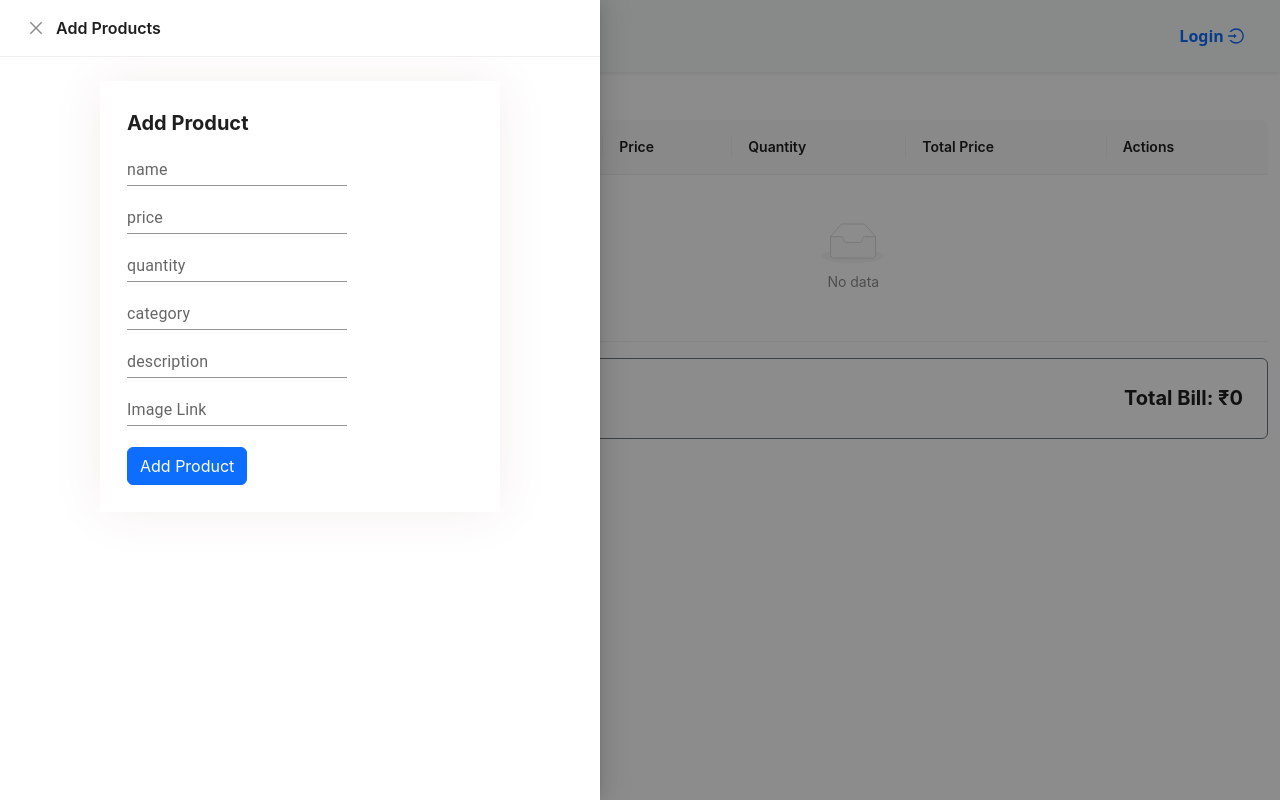
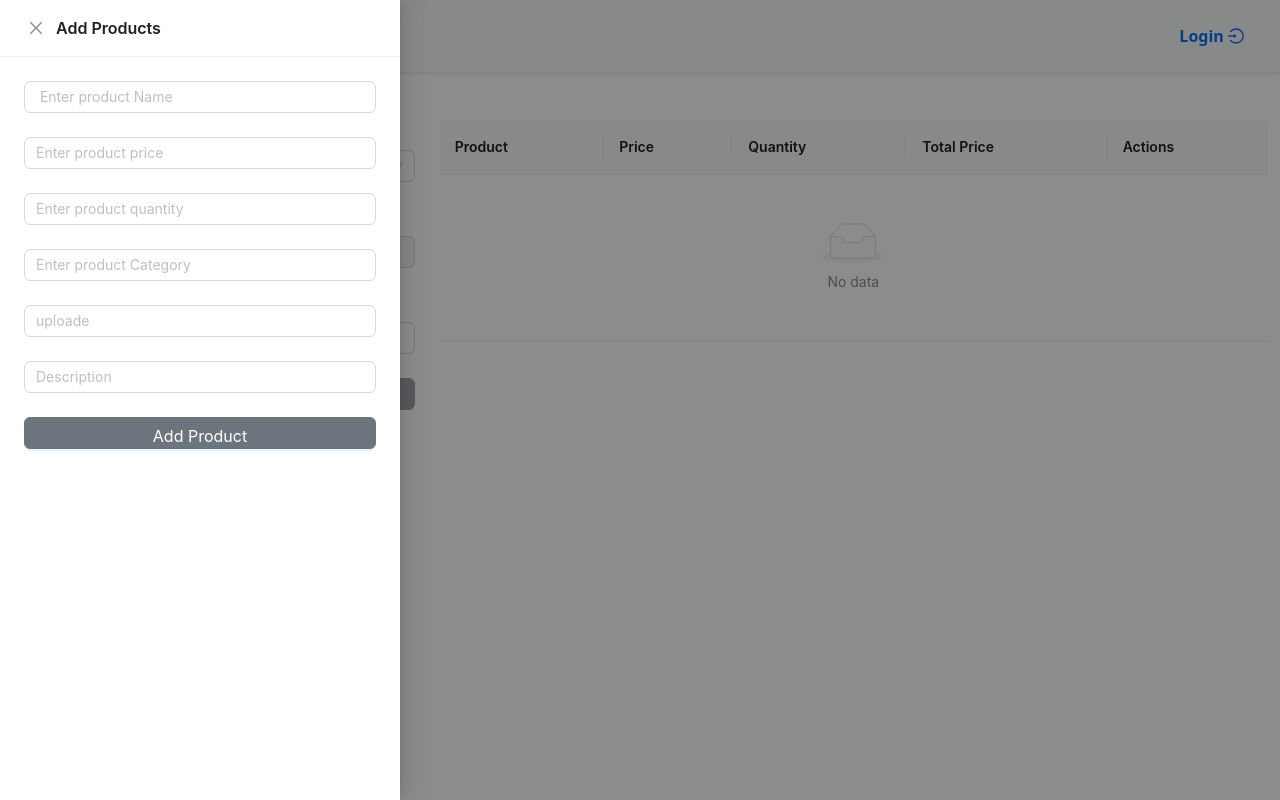
Before and after one commit to sachindangi942/E-com-web-admin, a React (Create React App) app in the folder Frentend/: page /billing in a window 1280 px wide. Both pictures are taken after a click on the button "Add Products". Built offline with nearby package versions, Linux system fonts and the light colour scheme.

Commit message:
work on billing component

```diff
--- a/Frentend/src/Redux/Fetures/BillingSlice.js
+++ b/Frentend/src/Redux/Fetures/BillingSlice.js
@@ -7,7 +7,7 @@ const BillingSlice = createSlice({
     },
     reducers:{
         BillData:((state,actions)=>{
-            const ProductExists =  state.Product.some(product=> product._id === actions.payload._id);
+            const ProductExists =  state.Product.some(product=> product._key === actions.payload.key);
             if(!ProductExists){
                 state.Product.push(actions.payload);
             }
--- a/Frentend/src/components/MyForms/MyForms.js
+++ b/Frentend/src/components/MyForms/MyForms.js
@@ -1,38 +1,37 @@
 // import { Form, Input, Select } from "antd";
 
 // export const MyForms = ({ form, fields, onFinish, children }) => {
-
 //   return (
 //     <Form form={form} onFinish={onFinish} layout="vertical" name="dynamicForm">
-//       {fields.map((field, index) => (
-//         <Form.Item
-//           key={index}
-//           label={field.label}
-//           name={field.name}
-//           rules={field.rules}
-//         >
-//           {field.type === "select" ? (
-//             <Select
-//               placeholder={field.placeholder}
-//               showSearch={field.showSearch}
-//               filterOption={field.filterOption}
-//             >
-//               {field.options.map((option) => (
-//                 <Select.Option key={option.value} value={option.value}>
-//                   {option.label}
-//                 </Select.Option>
-//               ))}
-//             </Select>
-//           ) : (
-//             <Input placeholder={field.placeholder} />
-//           )}
-//         </Form.Item>
-//       ))}
+//       {fields.map((field, index) => {
+//         return (
+//           <Form.Item key={index} label={field.label} name={field.name} rules={field.rules}>
+//             {field.type === "select" ? (
+//               <Select placeholder={field.placeholder}
+//                 showSearch={field.showSearch}
+//                 filterOption={field.filterOption}
+//                 onChange={field.onChange}
+//                 disabled={field.disabled}
+//               >
+//                 {field.options?.map((option) => (
+//                   <Select.Option key={option.value} value={option.value}>
+//                     {option.label}
+//                   </Select.Option>
+//                 ))}
+//               </Select>
+//             ) : (
+//               <Input
+//                 placeholder={field.placeholder}
+//                 disabled={field.disabled}
+//               />
+//             )}
+//           </Form.Item>
+//         );
+//       })}
 //       <Form.Item>{children}</Form.Item>
 //     </Form>
 //   );
 // };
-
 
 
 
@@ -41,13 +40,11 @@ import { Form, Input, Select } from "antd";
 export const MyForms = ({ form, fields, onFinish, children }) => {
   return (
     <Form form={form} onFinish={onFinish} layout="vertical" name="dynamicForm">
-      {fields.map((field, index) => {
-        // console.log(`Field Name: ${field.name}`, "Options:", field.options);
-
-        return (
+      {fields.map((field, index) => (
         <Form.Item key={index} label={field.label} name={field.name} rules={field.rules}>
           {field.type === "select" ? (
-              <Select placeholder={field.placeholder}
+            <Select
+              placeholder={field.placeholder}
               showSearch={field.showSearch}
               filterOption={field.filterOption}
               onChange={field.onChange}
@@ -59,15 +56,21 @@ export const MyForms = ({ form, fields, onFinish, children }) => {
                 </Select.Option>
               ))}
             </Select>
+          ) : field.type === "textarea" ? (
+            <Input.TextArea
+              placeholder={field.placeholder}
+              disabled={field.disabled}
+              rows={field.rows || 4} // Optional: Rows can be customized
+            />
           ) : (
             <Input
+              type={field.type || "text"}  // 👈 Type dynamically set kiya
               placeholder={field.placeholder}
               disabled={field.disabled}
             />
           )}
         </Form.Item>
-        );
-      })}
+      ))}
       <Form.Item>{children}</Form.Item>
     </Form>
   );
--- a/Frentend/src/components/MyNavbars/HeaderNav.js
+++ b/Frentend/src/components/MyNavbars/HeaderNav.js
@@ -138,7 +138,7 @@ function HeaderNav() {
         onClose={closeDrawer}
         open={isDrawerVisible}
         className="fw-bold"
-        width={drawerPlacement === "left" ? 600 : 300}
+        width={drawerPlacement === "left" ? 400 : 300}
       >
         {drawerPlacement === "right" ?
           <>
--- a/Frentend/src/components/Products/AddProduct.js
+++ b/Frentend/src/components/Products/AddProduct.js
@@ -1,37 +1,139 @@
-import { Button } from "react-bootstrap";
-import MyInput from "../MyInputs/MyInput"
-import { useState } from "react";
+// import { Button } from "react-bootstrap";
+// import MyInput from "../MyInputs/MyInput"
+// import { useState } from "react";
+// import axios from "axios";
+// import { DOMAIN } from "../MyForms/Configs";
+// import AddProduct_val from "../../Validations/AddProduct_val";
+// import { useDispatch, useSelector } from "react-redux";
+// import { hideloading, showloading } from "../../Redux/AlertSclice";
+
+// const AddProduct = () => {
+//     const token = useSelector((state) => state.auth.token)
+//     const dispatch = useDispatch();
+//     const [userData, setUsrData] = useState({});
+//     const [err, setErr] = useState();
+
+//     const onChangeData = ({ id, value }) => {
+//         setErr("")
+//         setUsrData((lastValue) => {
+//             lastValue[id] = value
+//             return lastValue
+//         })
+//     }
+//     const AddProduct = async (e) => {
+//         const Token = JSON.parse(token);
+//         try {
+//             const { error, value } = AddProduct_val({ data: userData });
+//             if (error) {
+//                 const errObj = {};
+//                 error.details.forEach(obj => {
+//                     errObj[obj.path] = obj.message;
+
+//                 })
+//                 return setErr(errObj);
+//             }
+//             setErr({})
+//             dispatch(showloading())
+//             await axios.post(`${DOMAIN}products/addProducts`, value, {
+//                 headers: {
+//                     Authorization: `Bearer ${Token}`
+//                 }
+//             })
+//             dispatch(hideloading());
+//             alert("Successfull Add Product");
+//             setUsrData(null);
+//         } catch (error) {
+//             console.log('err', error.response.data);
+//             const match = error.response.data.match(/dup key: \{ (\w+):/);
+//             if (match && match[1]) {
+//                 const field = match[1]
+//                 setErr({ [field]: `${field} is already exist` })
+
+//             }
+//         }
+//     }
+
+//     return (
+//         <div className="form-container">
+//             <div className=" fs-5">Add Product</div>
+//             <MyInput
+//                 placeholder="name"
+//                 id="name"
+//                 onChange={onChangeData}
+//                 err={err}
+//             />
+//             <MyInput
+//                 placeholder="price"
+//                 id="price"
+//                 type = "Number"
+//                 onChange={onChangeData}
+//                 err={err}
+//             />
+//             <MyInput
+//                 placeholder="quantity"
+//                 id="quantity"
+//                 type = "Number"
+//                 onChange={onChangeData}
+//                 err={err}
+//             />
+//             <MyInput
+//                 placeholder="category"
+//                 id="category"
+//                 onChange={onChangeData}
+//                 err={err}
+//             />
+//             <MyInput
+//                 placeholder="description"
+//                 id="description"
+//                 onChange={onChangeData}
+//                 err={err}
+//             />
+//             <MyInput
+//                 placeholder="Image Link"
+//                 id="image"
+//                 onChange={onChangeData}
+//                 err={err}
+//             />
+//             <br></br>
+//             <Button onClick={AddProduct}>Add Product</Button>
+//         </div>
+//     )
+// }
+// export default AddProduct;
+
 import axios from "axios";
 import { DOMAIN } from "../MyForms/Configs";
-import AddProduct_val from "../../Validations/AddProduct_val";
+import AddProduct_val from "../../Validations/AddProduct_val"
+import { useForm } from "antd/es/form/Form";
+import { MyForms } from "../MyForms/MyForms"
+import { Button, notification } from "antd";
 import { useDispatch, useSelector } from "react-redux";
 import { hideloading, showloading } from "../../Redux/AlertSclice";
+import { useState } from "react";
 
 
 const AddProduct = () => {
     const token = useSelector((state) => state.auth.token)
     const dispatch = useDispatch();
-    const [userData, setUsrData] = useState({});
+    const [form] = useForm();
     const [err, setErr] = useState();
 
-    const onChangeData = ({ id, value }) => {
-        setErr("")
-        setUsrData((lastValue) => {
-            lastValue[id] = value
-            return lastValue
-        })
-    }
-    const AddProduct = async (e) => {
+
+    const handleForm = async (values) => {
         const Token = JSON.parse(token);
         try {
-            const { error, value } = AddProduct_val({ data: userData });
+            console.log("b")
+            const { error, value } = AddProduct_val({ data: values });
+            console.log(error)
             if (error) {
                 const errObj = {};
                 error.details.forEach(obj => {
                     errObj[obj.path] = obj.message;
 
+
                 })
                 return setErr(errObj);
+
             }
             setErr({})
             dispatch(showloading())
@@ -41,8 +143,12 @@ const AddProduct = () => {
                 }
             })
             dispatch(hideloading());
-            alert("Successfull Add Product");
-            setUsrData(null);
+            notification.success({
+                message: 'Product Add',
+                description: 'Product Add successfully!',
+                placement: 'topRight',
+                duration: 3,
+              });
         } catch (error) {
             console.log('err', error.response.data);
             const match = error.response.data.match(/dup key: \{ (\w+):/);
@@ -51,53 +157,74 @@ const AddProduct = () => {
                 setErr({ [field]: `${field} is already exist` })
 
             }
+            notification.error({
+                message: 'Product Add',
+                description: 'Product Add Filed!',
+                placement: 'topRight',
+                duration: 3,
+              });
         }
+
+        console.log("formValues", values);
+        form.resetFields();
     }
 
+
     return (
-        <div className="form-container">
-            <div className=" fs-5">Add Product</div>
-            <MyInput
-                placeholder="name"
-                id="name"
-                onChange={onChangeData}
-                err={err}
-            />
-            <MyInput
-                placeholder="price"
-                id="price"
-                type = "Number"
-                onChange={onChangeData}
-                err={err}
-            />
-            <MyInput
-                placeholder="quantity"
-                id="quantity"
-                type = "Number"
-                onChange={onChangeData}
-                err={err}
-            />
-            <MyInput
-                placeholder="category"
-                id="category"
-                onChange={onChangeData}
-                err={err}
-            />
-            <MyInput
-                placeholder="description"
-                id="description"
-                onChange={onChangeData}
-                err={err}
-            />
-            <MyInput
-                placeholder="Image Link"
-                id="image"
-                onChange={onChangeData}
-                err={err}
-            />
-            <br></br>
-            <Button onClick={AddProduct}>Add Product</Button>
-        </div>
+        <>
+            <MyForms
+                form={form}
+                onFinish={handleForm}
+                fields={[
+                    {
+                        name: "name",
+                        // label: "Product",
+                        placeholder: " Enter product Name",
+                        rules: [{ required: true, message: "Please Enter Procut Name!" }],
+                    },
+                    {
+                        name: "price",
+                        // label: "Price",
+                        placeholder: "Enter product price",
+                        type: 'number',
+                        rules: [{ required: true, message: "Please enter the price!" }],
+                    },
+                    {
+                        name: "quantity",
+                        // label: "Quantity",
+                        type: "number",
+                        placeholder: "Enter product quantity",
+                        rules: [{ required: true, message: "Please enter the quantity!" }],
+                    },
+                    {
+                        name: "category",
+                        // label: "Category",
+                        placeholder: "Enter product Category",
+                        rules: [{ required: true, message: "Please enter the Category!" }],
+                    },
+                    {
+                        name: "image",
+                        // label: "uploade",
+                        placeholder: "uploade ",
+                        rules: [{ required: true, message: "Please upload File!" }],
+                    },
+                    {
+                        name: "description",
+                        // label: "Description",
+                        placeholder: "Description ",
+                        rules: [{ required: true, message: "Please Enter Description!" }],
+                    },
+                ]}
+            >
+                <Button
+                    type="primary" htmlType="submit" className="w-100 btn btn-secondary"
+                >
+                    Add Product
+                </Button>
+            </MyForms>
+
+        </>
     )
 }
+
 export default AddProduct;
--- a/Frentend/src/pages/Billing.js
+++ b/Frentend/src/pages/Billing.js
@@ -1,15 +1,18 @@
-// import { Button, Card, Form, } from "antd";
+// import { Button, Card, Form, Popconfirm, Space } from "antd";
 // import { Col, Container, Row } from "react-bootstrap";
 // import { MyForms } from "../components/MyForms/MyForms";
-// import { useSelector } from "react-redux";
+// import { useDispatch, useSelector } from "react-redux";
 // import { MyTables } from "../components/MyTables/MyTables";
 // import { useState } from "react";
+// import { DeleteOutlined, EditOutlined } from "@ant-design/icons";
+// import { BillData } from "../Redux/Fetures/ProductsSlice";
 
 // export const Billing = () => {
-
+//     const dispatch = useDispatch();
 //     const { products } = useSelector(state => state.product);
 //     const [form] = Form.useForm();
 //     const [billData, setBillData] = useState([]);
+//     const [editingKey, setEditingKey] = useState(null);
 
 //     const productOptions = Array.isArray(products)
 //         ? products.map((product, index) => ({
@@ -21,27 +24,60 @@
 
 //     const handleProductChange = (Values) => {
 //         const selectedProduct = productOptions.find(product => product.value === Values);
-//         if (selectedProduct) form.setFieldsValue({ price: selectedProduct.price })
-//     }
+//         if (selectedProduct) form.setFieldsValue({ price: selectedProduct.price });
+//     };
 
 //     const handleForm = (values) => {
-//         console.log("Form Values:", values);
 //         const totalPrice = values.price * values.quantity;
-//         setBillData((prevData) => [
-//             ...prevData,
-//             {
-//                 key: prevData.length + 1,
-//                 product: values.Product,
-//                 price: values.price,
-//                 quantity: values.quantity,
-//                 Totaleprice: totalPrice
-//             }
-//         ]);
+
+//         if (editingKey !== null) {
+//             setBillData((prevData) =>
+//                 prevData.map((item) =>
+//                     item.key === editingKey
+//                         ? { ...item, ...values, Totaleprice: totalPrice }
+//                         : item
+//                 )
+//             );
+//             setEditingKey(null);
+//         } else {
+//             dispatch(BillData(
+//                 {
+
+//                     product: values.Product,
+//                     price: values.price,
+//                     quantity: values.quantity,
+//                     Totaleprice: totalPrice,
+//                 }
+//             ))
+//             setBillData((prevData) => [
+//                 ...prevData,
+//                 {
+//                     key: prevData.length + 1,
+//                     product: values.Product,
+//                     price: values.price,
+//                     quantity: values.quantity,
+//                     Totaleprice: totalPrice,
+//                 },
+//             ]);
+//         }
 
 //         form.resetFields();
 //     };
+
+//     const handleDelete = (key) => {
+//         setBillData((prevData) => prevData.filter((item) => item.key !== key));
+//     };
+
+//     const handleEdit = (record) => {
+//         form.setFieldsValue({
+//             Product: record.product,
+//             price: record.price,
+//             quantity: record.quantity,
+//         });
+//         setEditingKey(record.key);
+//     };
+
 //     const totalBill = billData.reduce((acc, item) => acc + item.Totaleprice, 0);
-
 
 //     return (
 //         <Container fluid className="py-4">
@@ -80,11 +116,17 @@
 //                             },
 //                         ]}
 //                     >
-//                         <Button type="primary" htmlType="submit" className="w-100 btn btn-info">
-//                             Bill
-//                         </Button>
+//                         <div className="d-flex justify-content-between gap-2">
+//                             <Button type="primary" htmlType="submit" className="w-50 btn btn-secondary">
+//                                 {editingKey !== null ? "Update Product" : "Add Product"}
+//                             </Button>
+//                             <Button type="primary" className="w-50 btn btn-secondary">
+//                                Generate Bill
+//                             </Button>
+//                         </div>
 //                     </MyForms>
 //                 </Col>
+
 //                 <Col xs={12} md={7} lg={8}>
 //                     <MyTables
 //                         columns={[
@@ -92,30 +134,41 @@
 //                             { title: "Price", dataIndex: "price", key: "price" },
 //                             { title: "Quantity", dataIndex: "quantity", key: "quantity" },
 //                             { title: "Total Price", dataIndex: "Totaleprice", key: "Totaleprice" },
+//                             {
+//                                 title: "Actions",
+//                                 key: "actions",
+//                                 render: (text, record) => (
+//                                     <Space size="middle">
+//                                         {/* <Button type="link" onClick={() => handleEdit(record)}>
+//                                             <EditOutlined/>
+//                                         </Button> */}
+//                                         <EditOutlined type="link" onClick={() => handleEdit(record)} />
+//                                         <Popconfirm
+//                                             title="Are you sure to delete this product?"
+//                                             onConfirm={() => handleDelete(record.key)}
+//                                             okText="Yes"
+//                                             cancelText="No"
+//                                         >
+//                                             <DeleteOutlined />
+//                                         </Popconfirm>
+//                                     </Space>
+//                                 ),
+//                             },
 //                         ]}
 //                         data={billData}
 //                     />
 
 //                     <Card
 //                         className="mt-3 text-end fw-bold fs-5 border border-secondary rounded"
-//                         bodyStyle={{ backgroundColor: "#f8f9fa", padding: "15px" }}
+//                         styles={{ backgroundColor: "#f8f9fa", padding: "15px" }}
 //                     >
 //                         Total Bill: ₹{totalBill}
 //                     </Card>
-
 //                 </Col>
 //             </Row>
 //         </Container>
 //     );
 // };
-
-
-
-
-// updated code with action in table
-
-
-
 
 
 
@@ -136,6 +189,7 @@ export const Billing = () => {
     const [form] = Form.useForm();
     const [billData, setBillData] = useState([]);
     const [editingKey, setEditingKey] = useState(null);
+    const [showBill, setShowBill] = useState(false); // State to toggle bill view
 
     const productOptions = Array.isArray(products)
         ? products.map((product, index) => ({
@@ -163,15 +217,12 @@ export const Billing = () => {
             );
             setEditingKey(null);
         } else {
-            dispatch(BillData(
-                {
-
+            dispatch(BillData({
                 product: values.Product,
                 price: values.price,
                 quantity: values.quantity,
                 Totaleprice: totalPrice,
-                }
-            ))
+            }));
             setBillData((prevData) => [
                 ...prevData,
                 {
@@ -206,6 +257,7 @@ export const Billing = () => {
         <Container fluid className="py-4">
             <Row>
                 <Col xs={12} md={5} lg={4} className="mb-4">
+                    {!showBill && (
                         <MyForms
                             form={form}
                             onFinish={handleForm}
@@ -239,10 +291,21 @@ export const Billing = () => {
                                 },
                             ]}
                         >
-                        <Button type="primary" htmlType="submit" className="w-100 btn btn-info">
+                            <div className="d-flex justify-content-between gap-2">
+                                <Button type="primary" htmlType="submit" className="w-50 btn btn-secondary">
                                     {editingKey !== null ? "Update Product" : "Add Product"}
                                 </Button>
+                                <Button
+                                    type="primary"
+                                    className="w-50 btn btn-secondary"
+                                    onClick={() => setShowBill(true)}
+                                    disabled={billData.length === 0}
+                                >
+                                    Generate Bill
+                                </Button>
+                            </div>
                         </MyForms>
+                    )}
                 </Col>
 
                 <Col xs={12} md={7} lg={8}>
@@ -257,9 +320,6 @@ export const Billing = () => {
                                 key: "actions",
                                 render: (text, record) => (
                                     <Space size="middle">
-                                        {/* <Button type="link" onClick={() => handleEdit(record)}>
-                                            <EditOutlined/>
-                                        </Button> */}
                                         <EditOutlined type="link" onClick={() => handleEdit(record)} />
                                         <Popconfirm
                                             title="Are you sure to delete this product?"
@@ -276,12 +336,14 @@ export const Billing = () => {
                         data={billData}
                     />
 
+                    {showBill && (
                         <Card
                             className="mt-3 text-end fw-bold fs-5 border border-secondary rounded"
-                        styles={{ backgroundColor: "#f8f9fa", padding: "15px" }}
+                            style={{ backgroundColor: "#f8f9fa", padding: "15px" }}
                         >
                             Total Bill: ₹{totalBill}
                         </Card>
+                    )}
                 </Col>
             </Row>
         </Container>
```
Also changed, not shown: Frentend/src/components/MyInputs/MyInput.js (+0 -17 lines). Lines whose indentation alone changed are shown as unchanged.
